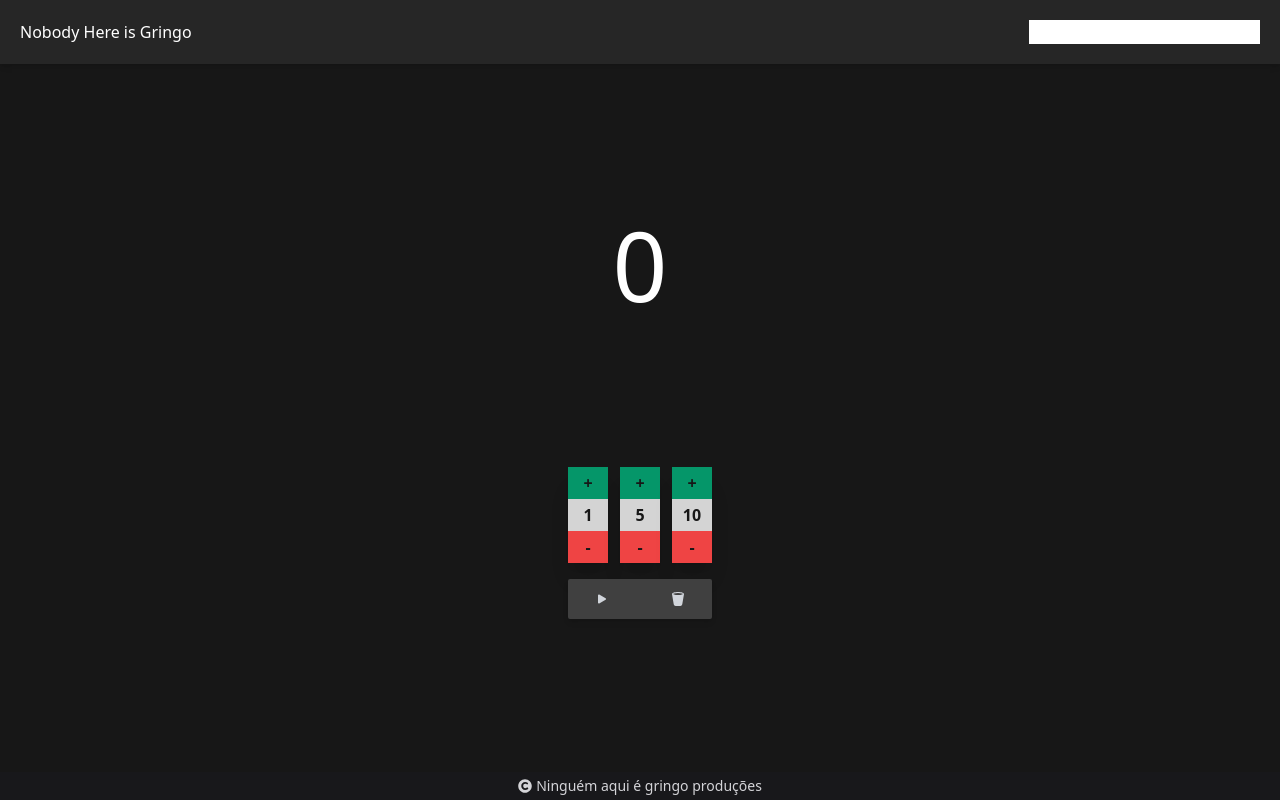
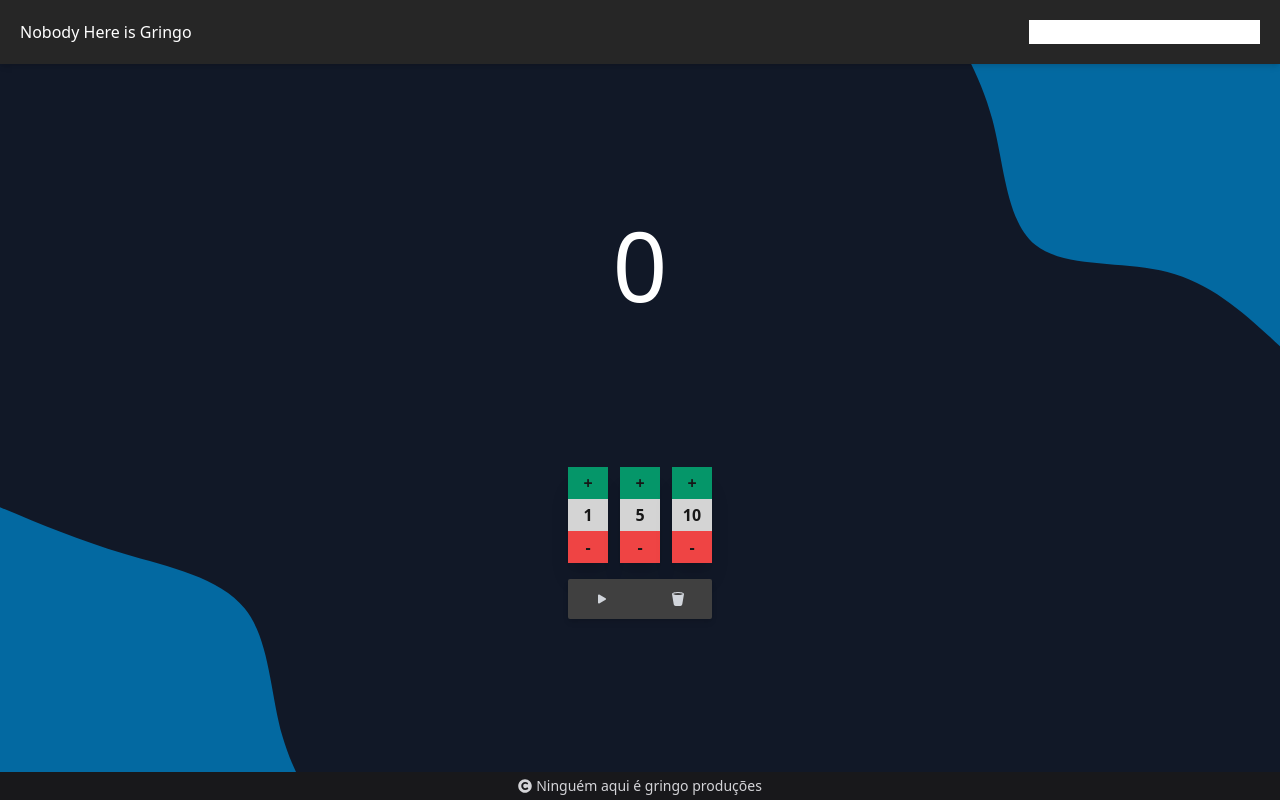
Before and after one commit to BaianorASR/countdown-ts, a React (Vite) app: page / in a window 1280 px wide. Built offline with nearby package versions, Linux system fonts and the light colour scheme.

Commit message:
style(footer/nav): adicionado background

```diff
--- a/src/App.tsx
+++ b/src/App.tsx
@@ -1,6 +1,7 @@
 import React, { useEffect } from 'react';
 
 import { useAppSelector } from './app/hooks/redux';
+import background from './assets/images/background.svg';
 import { Clock, Footer, Header, NavBar } from './components';
 import { RootState } from './shared/store';
 
@@ -12,7 +13,10 @@ function App(): JSX.Element {
   });
 
   return (
-    <div className="flex flex-col flex-auto justify-between items-center min-h-screen text-white bg-neutral-900">
+    <div
+      style={{ backgroundImage: `url(${background})` }}
+      className="flex flex-col flex-auto justify-between items-center min-h-screen text-white bg-no-repeat bg-cover"
+    >
       <Header />
       <Clock />
       <NavBar />
--- a/src/shared/store/reducers/counter.ts
+++ b/src/shared/store/reducers/counter.ts
@@ -1,4 +1,5 @@
 import { createSlice, PayloadAction } from '@reduxjs/toolkit';
+import { handleMaxRangeMills, handleMinRangeMills } from '../../utils';
 
 type TInitialState = { ms: number };
 
@@ -9,10 +10,10 @@ const countdown = createSlice({
   initialState,
   reducers: {
     actionIncrement: (state, { payload }: PayloadAction<number>) => ({
-      ms: state.ms + payload,
+      ms: handleMaxRangeMills(state.ms + payload),
     }),
     actionDecrement: (state, { payload }: PayloadAction<number>) => ({
-      ms: state.ms - payload,
+      ms: handleMinRangeMills(state.ms - payload),
     }),
     actionResetTimer: () => ({ ...initialState }),
   },
--- /dev/null
+++ b/src/shared/utils/index.ts
@@ -0,0 +1,8 @@
+export function handleMaxRangeMills(payload: number) {
+  const ONE_HOUR = 60 * 1000;
+  return payload < ONE_HOUR ? payload : ONE_HOUR;
+}
+
+export function handleMinRangeMills(payload: number) {
+  return payload < 0 ? 0 : payload;
+}
--- a/tailwind.config.js
+++ b/tailwind.config.js
@@ -1,5 +1,5 @@
 module.exports = {
-  content: ["./src/**/*.tsx", "./src/**/*.ts"],
+  content: ['./src/**/*.tsx', './src/**/*.ts'],
   theme: {
     extend: {},
   },
```
Also changed, not shown: src/assets/images/background.svg (added).
